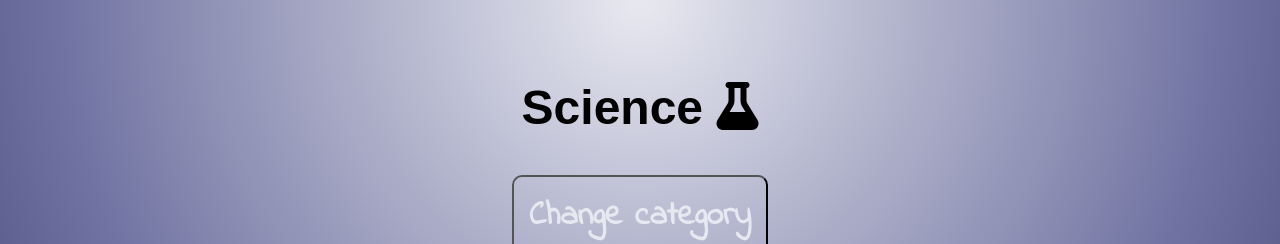
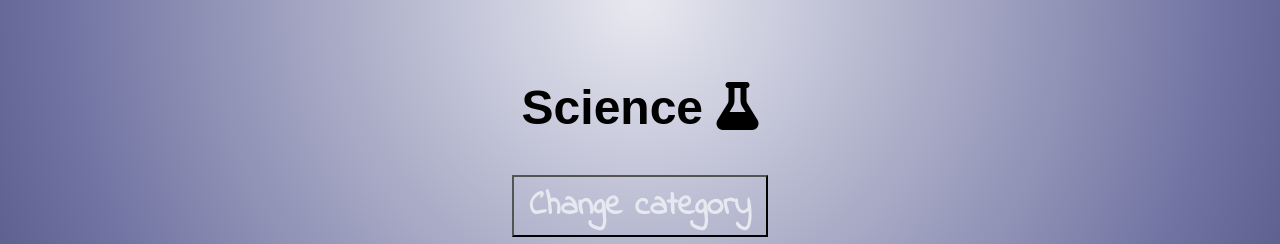
Before and after one commit to mtelewa/fun-stats, a plain HTML site: page science.html in a window 1280 px wide. Shown: the top 244 px of the page. Drawn offline with Linux system fonts and the light colour scheme; a web font is replaced by a local one.

Commit message:
add styling for the home button

```diff
--- a/assets/css/style.css
+++ b/assets/css/style.css
@@ -125,7 +125,6 @@ p, ul {
 /* Target all game rules descendents*/
 #game-rules * {
     color: #e8e9f0;
-    /* margin-top: 2vh; */
 }
 
 #game-rules h3:hover, #footer-items *:hover {
@@ -145,20 +144,16 @@ p, ul {
 /* quiz pages */
 
 button {
-
-    border-radius: 10px;
-    /* font-size: 16px; */
+    /* border-radius: 20px; */
     background-color: transparent;
-    /* max-width: 130px; */
-    /* margin:10px auto; */
-    display:block;
+    display: block;
     margin: auto;
     text-align:center;
     cursor: pointer;
     /* width:20vw; */
-    padding: 15px;
+    /* max-width: 130px; */
+    padding: 5px 15px;
     color: #e8e9f0;
-
 }
 
 
```
